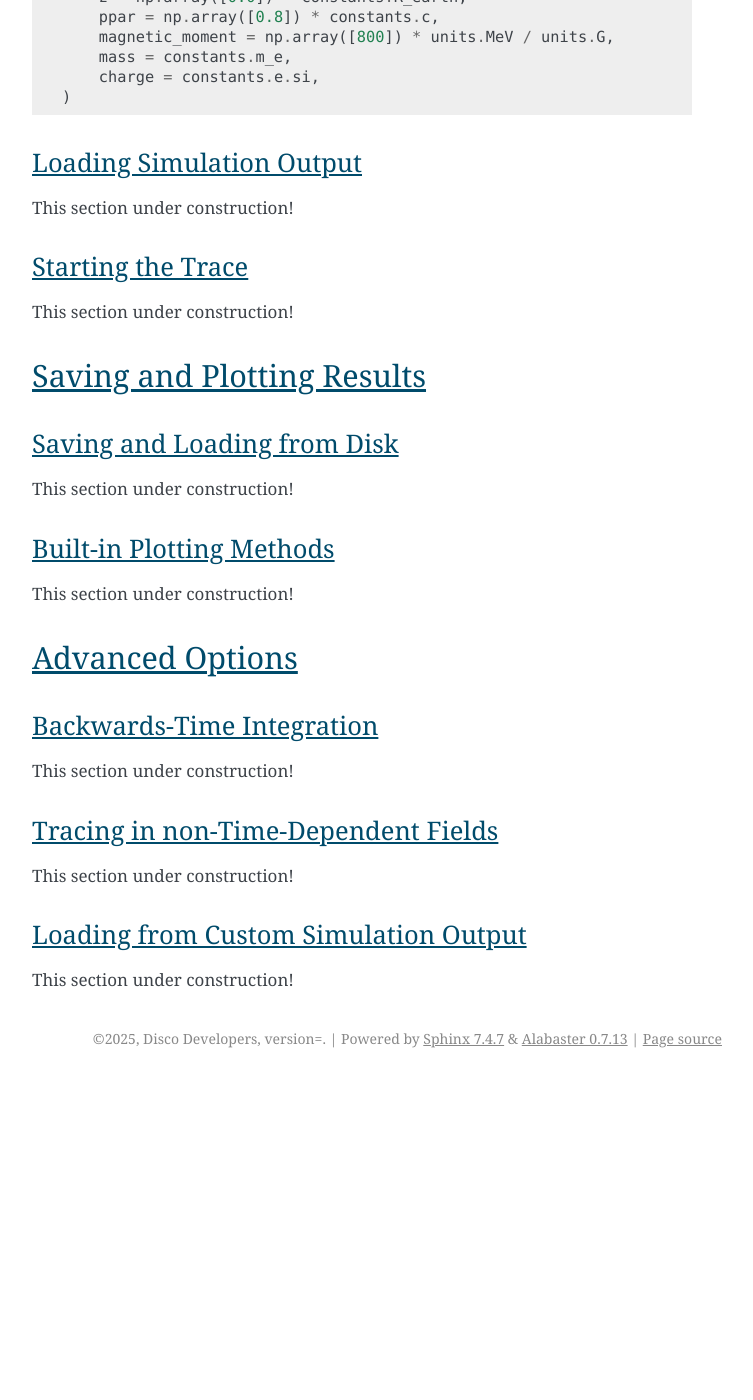
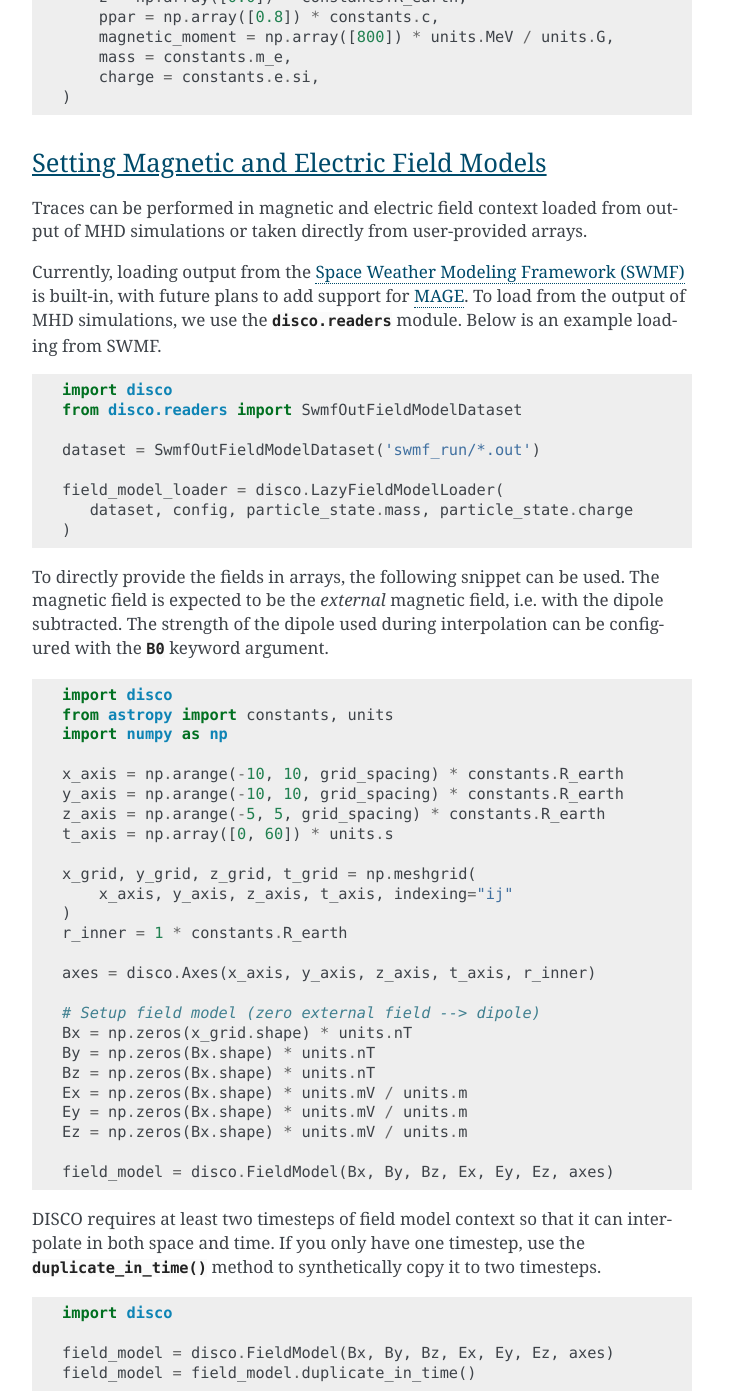
Before and after one commit to ddasilva/disco, a Sphinx documentation site: the page built from docs/user-guide/examples.rst, in a window 1280 px wide and 1400 px high, scrolled down 1036 px. Shown: the whole window, without its empty margins (388-1141 px from the left). Built offline with Sphinx 7.4.7, drawn with Linux system fonts in a browser that asks for light colours; before the commit the page ends 2114 px from its top, so only the background shows below that; some of the changed text lies outside the part shown.

Commit message:
Fill out some of the examples

```diff
--- a/docs/user-guide/examples.rst
+++ b/docs/user-guide/examples.rst
@@ -34,9 +34,63 @@ Unless otherwise specified, all coordinates used in DISCO are Solar Magnetic (SM
     )
 
 
-Loading Simulation Output
-===========================
-This section under construction!
+Setting Magnetic and Electric Field Models
+==========================================
+Traces can be performed in magnetic and electric field context loaded from output of MHD simulations or taken directly from user-provided arrays.
+
+Currently, loading output from the `Space Weather Modeling Framework (SWMF) <https://clasp.engin.umich.edu/research/theory-computational-methods/space-weather-modeling-framework/>`_ is built-in, with future plans to add support for `MAGE <https://cgs.jhuapl.edu/Models/mage.php>`_. To load from the output of MHD simulations, we use the `disco.readers` module. Below is an example loading from SWMF.
+
+.. code-block:: python
+
+   import disco
+   from disco.readers import SwmfOutFieldModelDataset
+
+   dataset = SwmfOutFieldModelDataset('swmf_run/*.out')
+
+   field_model_loader = disco.LazyFieldModelLoader(
+      dataset, config, particle_state.mass, particle_state.charge
+   )
+
+To directly provide the fields in arrays, the following snippet can be used. The magnetic field is expected to be the *external* magnetic field, i.e. with the dipole subtracted. The strength of the dipole used during interpolation can be configured with the `B0` keyword argument.
+
+.. code-block:: python
+
+    import disco
+    from astropy import constants, units
+    import numpy as np
+
+    x_axis = np.arange(-10, 10, grid_spacing) * constants.R_earth
+    y_axis = np.arange(-10, 10, grid_spacing) * constants.R_earth
+    z_axis = np.arange(-5, 5, grid_spacing) * constants.R_earth
+    t_axis = np.array([0, 60]) * units.s
+
+    x_grid, y_grid, z_grid, t_grid = np.meshgrid(
+        x_axis, y_axis, z_axis, t_axis, indexing="ij"
+    )
+    r_inner = 1 * constants.R_earth
+
+    axes = disco.Axes(x_axis, y_axis, z_axis, t_axis, r_inner)
+
+    # Setup field model (zero external field --> dipole)
+    Bx = np.zeros(x_grid.shape) * units.nT
+    By = np.zeros(Bx.shape) * units.nT
+    Bz = np.zeros(Bx.shape) * units.nT
+    Ex = np.zeros(Bx.shape) * units.mV / units.m
+    Ey = np.zeros(Bx.shape) * units.mV / units.m
+    Ez = np.zeros(Bx.shape) * units.mV / units.m
+
+    field_model = disco.FieldModel(Bx, By, Bz, Ex, Ey, Ez, axes)
+
+
+DISCO requires at least two timesteps of field model context so that it can interpolate in both space and time. If you only have one timestep, use the `duplicate_in_time()` method to synthetically copy it to two timesteps.
+
+.. code-block:: python
+
+    import disco
+
+    field_model = disco.FieldModel(Bx, By, Bz, Ex, Ey, Ez, axes)
+    field_model = field_model.duplicate_in_time()
+
 
 Starting the Trace
 ===================
@@ -61,12 +115,60 @@ Advanced Options
 
 Backwards-Time Integration
 ===========================
-This section under construction!
+Backwards time integration can be done by passing `integrate_backwards=True` to `disco.TraceConfig`. When this is done, the value of `t_final` should be less than `t_initial`. The value of the default step size, `h_initial`, should always be positive.
+
+.. code-block:: python
+
+    import disco
+    from astropy import units
+
+    config = disco.TraceConfig(
+        t_initial = 0 * units.s,
+	t_final = -30 * units.s,
+	integrate_backwards=True,
+    )
+
 
 Tracing in non-Time-Dependent Fields
 ==========================================
-This section under construction!
+DISCO requires at least two timesteps of field model context so that it can interpolate in both space and time.
+
+If you are loading from simulation output, index the dataset at the desired timestep position and call the `duplicate_in_time()` function to create a `disco.FieldModel` which you can pass to `disco.trace_trajectory()`.
+
+.. code-block:: python
+
+    from disco.readers import SwmfOutFieldModelDataset
+
+    dataset = SwmfOutFieldModelDataset('swmf_run/*.out')
+    field_model = dataset[0].duplicate_in_time()
+
+If you are directly providing arrays for the magnetic and electric field context, simply call `duplicate_in_time()` on the `disco.FieldModel` instance.
+
+.. code-block:: python
+
+    import disco
+
+    field_model = disco.FieldModel(Bx, By, Bz, Ex, Ey, Ez, axes)
+    field_model = field_model.duplicate_in_time()
+
 
 Loading from Custom Simulation Output
-===============================
-This section under construction!
+=====================================
+For ambitious users who want to support dynamic loading of non-built-in magnetic and electric field models, this can be done by authoring a subclass of `disco.readers.FieldModelDataset`. The user will need to implement the following methods:
+
+* `__len__(self)`: returns the number of timesteps in the dataset
+* `__getitem__(self, index)`: returns a `disco.FieldModel` instance, with a single timestep, for the given timestep index
+* `get_time_axis(self)`: returns an array with units of time, of size equal to the number of timesteps, that describes the timestamps of each index
+
+
+When that subclass is implemented and working, it can be used with `disco.LazyFieldModelLoader`, which will call `__getitem__` on demand as new timesteps are needed. This instance of `disco.LazyFieldModelLoader` can be passed to `disco.trace_trajectory` to cause the trace to use your output.
+
+.. code-block:: python
+
+    import disco
+
+    dataset = MyDataset("some_directory/*.cdf")
+
+    field_model_loader = disco.LazyFieldModelLoader(
+        dataset, config, particle_state.mass, particle_state.charge
+    )
```
